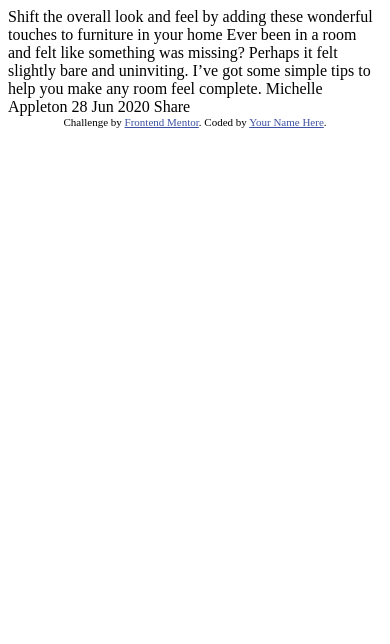
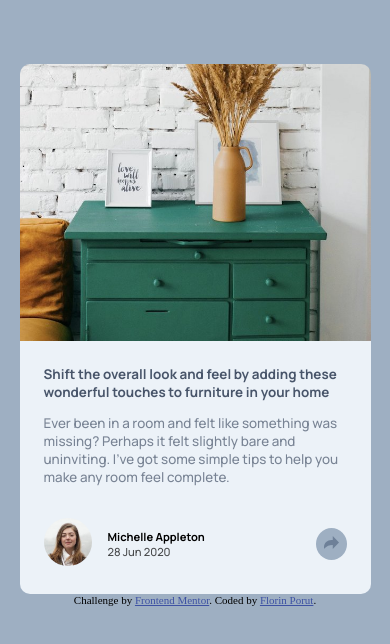
Before and after one commit to zastar23/article-preview-component-master, a plain HTML site: page index.html in a window 390 px wide. Drawn offline with Linux system fonts and the light colour scheme.

Commit message:
Mobile first.

```diff
--- a/index.html
+++ b/index.html
@@ -1,36 +1,92 @@
 <!DOCTYPE html>
 <html lang="en">
 	<head>
-  <meta charset="UTF-8">
-  <meta name="viewport" content="width=device-width, initial-scale=1.0"> <!-- displays site properly based on user's device -->
+		<meta charset="UTF-8" />
+		<meta name="viewport" content="width=device-width, initial-scale=1.0" />
+		<!-- displays site properly based on user's device -->
 
-  <link rel="icon" type="image/png" sizes="32x32" href="./images/favicon-32x32.png">
+		<link
+			rel="icon"
+			type="image/png"
+			sizes="32x32"
+			href="./images/favicon-32x32.png"
+		/>
+		<link rel="stylesheet" href="style.css" />
+		<link rel="preconnect" href="https://fonts.googleapis.com" />
+		<link rel="preconnect" href="https://fonts.gstatic.com" crossorigin />
+		<link
+			href="https://fonts.googleapis.com/css2?family=Manrope:wght@500;700&display=swap"
+			rel="stylesheet"
+		/>
 
 		<title>Frontend Mentor | Article preview component</title>
 
 		<!-- Feel free to remove these styles or customise in your own stylesheet 👍 -->
 		<style>
-    .attribution { font-size: 11px; text-align: center; }
-    .attribution a { color: hsl(228, 45%, 44%); }
+			.attribution {
+				font-size: 11px;
+				text-align: center;
+			}
+			.attribution a {
+				color: hsl(228, 45%, 44%);
+			}
 		</style>
 	</head>
 	<body>
-
+		<header class="header">
+			<img
+				class="header__img"
+				src="images/drawers.jpg"
+				alt="turqoise drawers"
+			/>
+		</header>
+		<main class="main">
+			<div class="text">
+				<h1 class="main__title">
 					Shift the overall look and feel by adding these wonderful
 					touches to furniture in your home
+				</h1>
 
-  Ever been in a room and felt like something was missing? Perhaps
-  it felt slightly bare and uninviting. I’ve got some simple tips
-  to help you make any room feel complete.
-
-  Michelle Appleton
-  28 Jun 2020
-
-  Share
+				<p class="main__text">
+					Ever been in a room and felt like something was missing?
+					Perhaps it felt slightly bare and uninviting. I’ve got some
+					simple tips to help you make any room feel complete.
+				</p>
+			</div>
+			<div class="share__section">
+				<div class="author">
+					<div class="author__img">
+						<img
+							class="avatar"
+							src="images/avatar-michelle.jpg"
+							alt=""
+						/>
+					</div>
+					<div class="autho__details">
+						<h2 class="name">Michelle Appleton</h2>
+						<h3 class="date">28 Jun 2020</h3>
+					</div>
+				</div>
+				<div class="btn">
+					<button class="share__btn">
+						<img src="images/icon-share.svg" alt="share icon" />
+					</button>
+				</div>
+				<div class="share__options">
+					<img src="images/icon-facebook.svg" alt="faceboock icon" />
+					<img src="images/icon-pinterest.svg" alt="pinterest icon" />
+					<img src="images/icon-twitter.svg" alt="twitter icon" />
+				</div>
+			</div>
+		</main>
 
 		<div class="attribution">
-    Challenge by <a href="https://www.frontendmentor.io?ref=challenge" target="_blank">Frontend Mentor</a>.
-    Coded by <a href="#">Your Name Here</a>.
+			Challenge by
+			<a
+				href="https://www.frontendmentor.io?ref=challenge"
+				target="_blank"
+				>Frontend Mentor</a
+			>. Coded by <a href="#">Florin Porut</a>.
 		</div>
 	</body>
 </html>
--- /dev/null
+++ b/style.css
@@ -0,0 +1,114 @@
+html {
+	box-sizing: border-box;
+}
+
+*,
+*::before,
+*::after {
+	margin: 0;
+	padding: 0;
+	box-sizing: inherit;
+}
+
+:root {
+	--step--2: clamp(0.72rem, calc(0.5rem + 0.3vw), 0.56rem);
+	--step--1: clamp(0.68rem, calc(0.59rem + 0.44vw), 0.9rem);
+	--step-0: clamp(0.81rem, calc(0.69rem + 0.61vw), 1.13rem);
+	--step-1: clamp(0.98rem, calc(0.81rem + 0.84vw), 1.41rem);
+	--step-2: clamp(1.17rem, calc(0.94rem + 1.15vw), 1.76rem);
+	--step-3: clamp(1.4rem, calc(1.09rem + 1.55vw), 2.2rem);
+	--step-4: clamp(1.69rem, calc(1.27rem + 2.07vw), 2.75rem);
+	--step-5: clamp(2.02rem, calc(1.47rem + 2.75vw), 3.43rem);
+	--very_dark_grayish_blue: hsl(217, 19%, 35%);
+	--desaturated_dark_blue: hsl(214, 17%, 51%);
+	--grayis_blue: hsl(212, 23%, 69%);
+	--light_grayish_blue: hsl(210, 46%, 95%);
+}
+
+/*
+MOBILE :
+*/
+
+body {
+	background-color: var(--grayis_blue);
+	display: flex;
+	flex-direction: column;
+	justify-content: center;
+	align-items: center;
+	width: 90%;
+	margin: 4rem auto;
+	border-radius: 40px;
+}
+
+.header__img {
+	width: 100%;
+	border-top-right-radius: 10px;
+	border-top-left-radius: 10px;
+}
+
+.main {
+	background-color: var(--light_grayish_blue);
+	border-bottom-left-radius: 10px;
+	border-bottom-right-radius: 10px;
+	padding: 1.5rem;
+	margin-top: -0.5rem;
+}
+
+.main__title {
+	font-family: "Manrope", sans-serif;
+	font-weight: 700;
+	font-size: var(--step-0);
+	color: var(--very_dark_grayish_blue);
+}
+
+.main__text {
+	font-family: "Manrope", sans-serif;
+	font-weight: 500;
+	font-size: var(--step-0);
+	opacity: 0.7;
+	margin-top: 0.8rem;
+	color: var(--very_dark_grayish_blue);
+}
+
+.share__section {
+	display: flex;
+	margin-top: 2rem;
+	gap: 2rem;
+	align-items: center;
+	justify-content: space-between;
+}
+
+.author {
+	display: flex;
+	gap: 1rem;
+	align-items: center;
+}
+
+.avatar {
+	width: 3rem;
+	border-radius: 100%;
+}
+
+.name {
+	font-family: "Manrope", sans-serif;
+	font-weight: 700;
+	font-size: var(--step--1);
+}
+
+.date {
+	font-family: "Manrope", sans-serif;
+	font-weight: 500;
+	font-size: var(--step--1);
+	opacity: 0.7;
+}
+
+.share__btn {
+	border-radius: 100%;
+	padding: 0.5rem;
+	background-color: var(--grayis_blue);
+	border: none;
+}
+
+.share__options {
+	display: none;
+}
```
Lines whose indentation alone changed are shown as unchanged.
